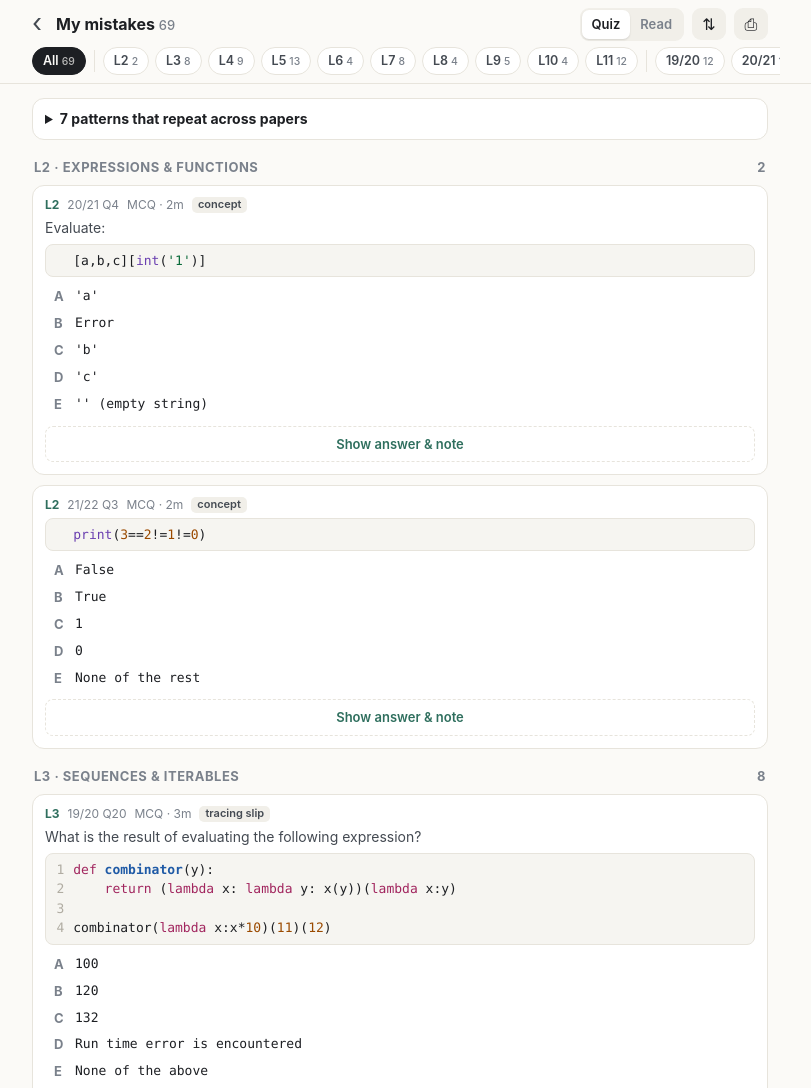
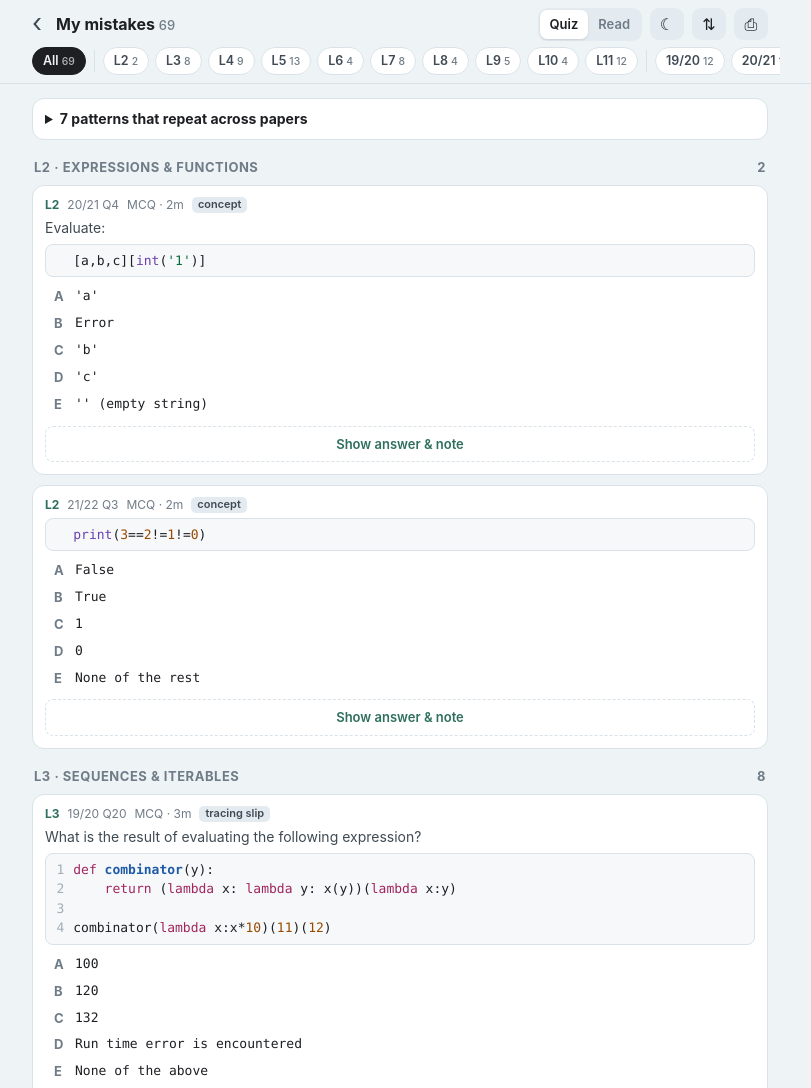
Before and after one commit to clara-lee-loves-bbt/Examplify-finals-preparation, a plain HTML site: page examplify_20to23mids-main/mistakes.html in a window 1280 px wide. Shown: the top 1088 px of the page, without its empty margins (240-1051 px from the left). Drawn offline with Linux system fonts and the light colour scheme.

Commit message:
Add a light/dark toggle to the mistakes page
Light mode uses Examplify's #EEF3F6 page background with white cards. The
page follows the device theme until the toggle picks one, and the choice is
remembered with the page's view settings. Printing and mistakes.pdf always
use the light colours.

Co-Authored-By: Claude Opus 5.5 <noreply@anthropic.com>

```diff
--- a/examplify_20to23mids-main/mistakes.html
+++ b/examplify_20to23mids-main/mistakes.html
@@ -3,19 +3,22 @@
 <head>
 <meta charset="utf-8">
 <meta name="viewport" content="width=device-width, initial-scale=1, viewport-fit=cover">
-<meta name="theme-color" content="#fbfaf7" media="(prefers-color-scheme: light)">
+<meta name="theme-color" content="#EEF3F6" media="(prefers-color-scheme: light)">
 <meta name="theme-color" content="#17171a" media="(prefers-color-scheme: dark)">
 <title>CS1010E — My mistakes</title>
 <style>
-/* My mistakes — compact, mobile-first study cards; prints to a plain PDF. */
+/* My mistakes — compact, mobile-first study cards; prints to a plain PDF.
+   Light mode uses Examplify's own page background (#EEF3F6, as on its results
+   screen). The theme follows the device unless the ☀/☾ button picks one, which
+   sets data-theme on <html>. */
 :root {
-  --bg: #fbfaf7;
+  --bg: #EEF3F6;
   --card: #ffffff;
   --ink: #1d1f23;
-  --ink-2: #444a52;
-  --muted: #7a818b;
-  --line: #e7e4dc;
-  --chip: #f1efe9;
+  --ink-2: #3f4a54;
+  --muted: #6f7c87;
+  --line: #d9e2e8;
+  --chip: #e4ebf0;
   --accent: #2f6f5e;
   --bad: #b3261e;
   --bad-bg: #fbeceb;
@@ -23,8 +26,8 @@
   --ok-bg: #e9f5ee;
   --rule-bg: #fff6df;
   --rule-ink: #6b4e00;
-  --code-bg: #f6f5f1;
-  --code-num: #b0aca2;
+  --code-bg: #f6f8fa;
+  --code-num: #a3adb6;
   --tk-kw: #a1255e;
   --tk-bi: #6a3fb0;
   --tk-str: #0b6b3a;
@@ -34,7 +37,7 @@
   color-scheme: light;
 }
 @media (prefers-color-scheme: dark) {
-  :root {
+  :root:not([data-theme="light"]) {
     --bg: #17171a; --card: #212126; --ink: #ececef; --ink-2: #c7c9cf; --muted: #8d929b;
     --line: #34343b; --chip: #2b2b31; --accent: #6cc2a8; --bad: #ff8a80; --bad-bg: #3a2224;
     --ok: #6fd49a; --ok-bg: #1d3327; --rule-bg: #352d17; --rule-ink: #f2d58a;
@@ -42,6 +45,14 @@
     --tk-kw: #ff7eb6; --tk-bi: #c3a6ff; --tk-str: #8fe3b0; --tk-num: #ffb86b; --tk-com: #7d8188; --tk-fn: #86b7ff;
     color-scheme: dark;
   }
+}
+:root[data-theme="dark"] {
+  --bg: #17171a; --card: #212126; --ink: #ececef; --ink-2: #c7c9cf; --muted: #8d929b;
+  --line: #34343b; --chip: #2b2b31; --accent: #6cc2a8; --bad: #ff8a80; --bad-bg: #3a2224;
+  --ok: #6fd49a; --ok-bg: #1d3327; --rule-bg: #352d17; --rule-ink: #f2d58a;
+  --code-bg: #1a1a1e; --code-num: #5d6068;
+  --tk-kw: #ff7eb6; --tk-bi: #c3a6ff; --tk-str: #8fe3b0; --tk-num: #ffb86b; --tk-com: #7d8188; --tk-fn: #86b7ff;
+  color-scheme: dark;
 }
 
 * { box-sizing: border-box; }
@@ -162,7 +173,9 @@ code, pre, .code, .opt-t { font-family: ui-monospace, SFMono-Regular, Menlo, Con
 /* ---------- print / PDF: everything revealed, compact, no chrome ---------- */
 @page { size: A4; margin: 12mm 12mm 14mm; }
 @media print {
-  :root {
+  /* Same specificity as the dark-theme selectors and later in the file, so a
+     printed page is always light whatever theme is on screen. */
+  :root, :root[data-theme], :root:not([data-theme="light"]) {
     --bg: #fff; --card: #fff; --ink: #000; --ink-2: #222; --muted: #555; --line: #c9c6bd; --chip: #efede7;
     --accent: #1f5c4d; --bad: #a01c14; --bad-bg: #fbeae8; --ok: #17623a; --ok-bg: #e6f3eb;
     --rule-bg: #fff3d6; --rule-ink: #4d3800; --code-bg: #f7f6f2; --code-num: #999;
@@ -196,6 +209,7 @@ code, pre, .code, .opt-t { font-family: ui-monospace, SFMono-Regular, Menlo, Con
       <button type="button" data-mode="quiz">Quiz</button>
       <button type="button" data-mode="read">Read</button>
     </div>
+    <button type="button" class="icon" id="theme" aria-label="Switch light or dark mode" title="Light / dark mode">&#9790;</button>
     <button type="button" class="icon" id="shuffle" aria-label="Shuffle" title="Shuffle (mix lectures)">&#8645;</button>
     <button type="button" class="icon" id="print" aria-label="Print or save as PDF" title="Print / save as PDF">&#9113;</button>
   </div>
@@ -3851,6 +3865,19 @@ registerMistakes({
 
   function render() { renderFilters(); renderList(); renderMode(); }
 
+  /* Theme: follow the device until the button picks light or dark. */
+  var darkQuery = window.matchMedia ? window.matchMedia('(prefers-color-scheme: dark)') : null;
+  function isDark() { return view.theme ? view.theme === 'dark' : !!(darkQuery && darkQuery.matches); }
+  function applyTheme() {
+    if (view.theme) document.documentElement.setAttribute('data-theme', view.theme);
+    else document.documentElement.removeAttribute('data-theme');
+    var b = $('theme');
+    b.innerHTML = isDark() ? '&#9728;' : '&#9790;';
+    b.title = isDark() ? 'Switch to light mode' : 'Switch to dark mode';
+    b.setAttribute('aria-label', b.title);
+  }
+  if (darkQuery && darkQuery.addEventListener) darkQuery.addEventListener('change', applyTheme);
+
   /* ---------------- events ---------------- */
   document.addEventListener('click', function (ev) {
     var t = ev.target.closest('button');
@@ -3866,6 +3893,7 @@ registerMistakes({
       renderList(); renderMode(); window.scrollTo(0, 0); return;
     }
     if (t.id === 'print') { window.print(); return; }
+    if (t.id === 'theme') { view.theme = isDark() ? 'light' : 'dark'; saveView(); applyTheme(); return; }
     if (t.dataset.f) {
       var f = t.dataset.f, v = t.dataset.v;
       if (f === 'all') { view.lec = 0; view.paper = ''; view.type = ''; }
@@ -3896,7 +3924,8 @@ registerMistakes({
     ' finals · grouped by lecture · ✗ what I thought · ✓ what is true · → rule · updated ' + (LOG.compiled || '');
 
   // ?print opens straight in print layout (used to build mistakes.pdf).
-  if (/[?&]print\b/.test(location.search)) { view = { mode: 'read', lec: 0, paper: '', type: '' }; }
+  if (/[?&]print\b/.test(location.search)) { view = { mode: 'read', lec: 0, paper: '', type: '', theme: 'light' }; }
+  applyTheme();
   renderPatterns();
   render();
   if (/[?&]print\b/.test(location.search)) $('patterns').open = true;
--- a/examplify_20to23mids-main/mistakes/mistakes.css
+++ b/examplify_20to23mids-main/mistakes/mistakes.css
@@ -1,12 +1,15 @@
-/* My mistakes — compact, mobile-first study cards; prints to a plain PDF. */
+/* My mistakes — compact, mobile-first study cards; prints to a plain PDF.
+   Light mode uses Examplify's own page background (#EEF3F6, as on its results
+   screen). The theme follows the device unless the ☀/☾ button picks one, which
+   sets data-theme on <html>. */
 :root {
-  --bg: #fbfaf7;
+  --bg: #EEF3F6;
   --card: #ffffff;
   --ink: #1d1f23;
-  --ink-2: #444a52;
-  --muted: #7a818b;
-  --line: #e7e4dc;
-  --chip: #f1efe9;
+  --ink-2: #3f4a54;
+  --muted: #6f7c87;
+  --line: #d9e2e8;
+  --chip: #e4ebf0;
   --accent: #2f6f5e;
   --bad: #b3261e;
   --bad-bg: #fbeceb;
@@ -14,8 +17,8 @@
   --ok-bg: #e9f5ee;
   --rule-bg: #fff6df;
   --rule-ink: #6b4e00;
-  --code-bg: #f6f5f1;
-  --code-num: #b0aca2;
+  --code-bg: #f6f8fa;
+  --code-num: #a3adb6;
   --tk-kw: #a1255e;
   --tk-bi: #6a3fb0;
   --tk-str: #0b6b3a;
@@ -25,7 +28,7 @@
   color-scheme: light;
 }
 @media (prefers-color-scheme: dark) {
-  :root {
+  :root:not([data-theme="light"]) {
     --bg: #17171a; --card: #212126; --ink: #ececef; --ink-2: #c7c9cf; --muted: #8d929b;
     --line: #34343b; --chip: #2b2b31; --accent: #6cc2a8; --bad: #ff8a80; --bad-bg: #3a2224;
     --ok: #6fd49a; --ok-bg: #1d3327; --rule-bg: #352d17; --rule-ink: #f2d58a;
@@ -33,6 +36,14 @@
     --tk-kw: #ff7eb6; --tk-bi: #c3a6ff; --tk-str: #8fe3b0; --tk-num: #ffb86b; --tk-com: #7d8188; --tk-fn: #86b7ff;
     color-scheme: dark;
   }
+}
+:root[data-theme="dark"] {
+  --bg: #17171a; --card: #212126; --ink: #ececef; --ink-2: #c7c9cf; --muted: #8d929b;
+  --line: #34343b; --chip: #2b2b31; --accent: #6cc2a8; --bad: #ff8a80; --bad-bg: #3a2224;
+  --ok: #6fd49a; --ok-bg: #1d3327; --rule-bg: #352d17; --rule-ink: #f2d58a;
+  --code-bg: #1a1a1e; --code-num: #5d6068;
+  --tk-kw: #ff7eb6; --tk-bi: #c3a6ff; --tk-str: #8fe3b0; --tk-num: #ffb86b; --tk-com: #7d8188; --tk-fn: #86b7ff;
+  color-scheme: dark;
 }
 
 * { box-sizing: border-box; }
@@ -153,7 +164,9 @@ code, pre, .code, .opt-t { font-family: ui-monospace, SFMono-Regular, Menlo, Con
 /* ---------- print / PDF: everything revealed, compact, no chrome ---------- */
 @page { size: A4; margin: 12mm 12mm 14mm; }
 @media print {
-  :root {
+  /* Same specificity as the dark-theme selectors and later in the file, so a
+     printed page is always light whatever theme is on screen. */
+  :root, :root[data-theme], :root:not([data-theme="light"]) {
     --bg: #fff; --card: #fff; --ink: #000; --ink-2: #222; --muted: #555; --line: #c9c6bd; --chip: #efede7;
     --accent: #1f5c4d; --bad: #a01c14; --bad-bg: #fbeae8; --ok: #17623a; --ok-bg: #e6f3eb;
     --rule-bg: #fff3d6; --rule-ink: #4d3800; --code-bg: #f7f6f2; --code-num: #999;
```
Also changed, not shown: examplify_20to23mids-main/mistakes/index.html (+2 -1 lines), examplify_20to23mids-main/mistakes/mistakes.js (+16 -1 lines), 1 other file.
